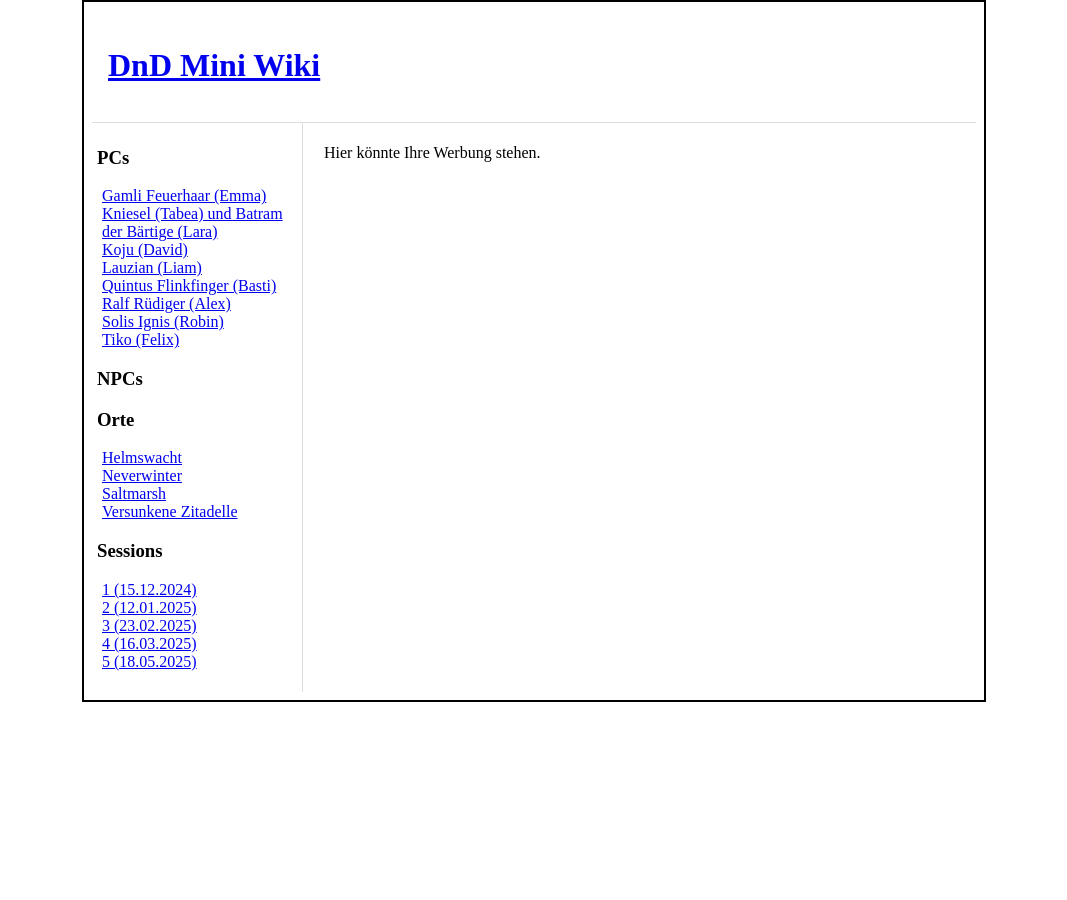
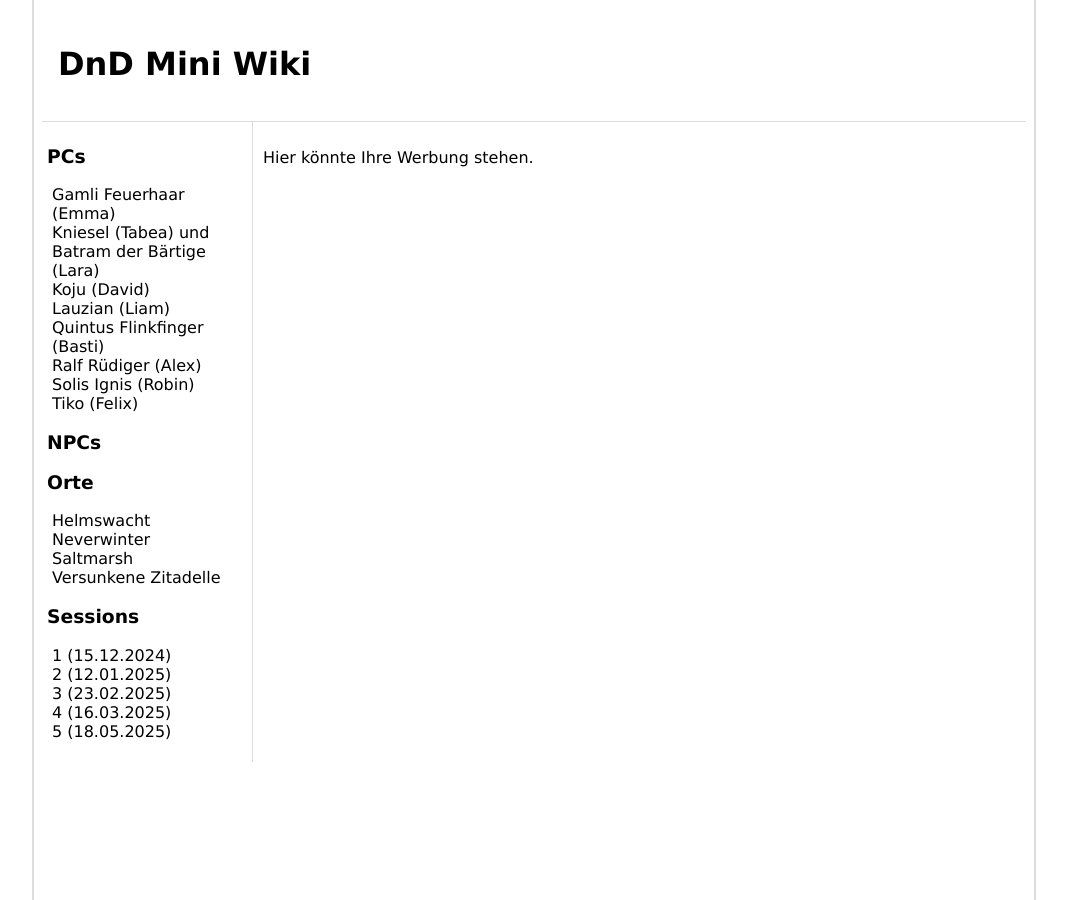
Before and after one commit to FelixDnD/FelixDnD.github.io, a Jekyll site: the page built from index.md, in a window 1280 px wide. Shown: the whole page, without its empty margins (106-1173 px from the left). Built offline with Jekyll 4.4.1, drawn with Linux system fonts in a browser that asks for light colours.

Commit message:
Basic styling, layout

```diff
--- a/assets/css/style.css
+++ b/assets/css/style.css
@@ -1,8 +1,11 @@
 html {
     margin-left: auto;
     margin-right: auto;
-    border: 2px solid black;
-    width: 900px;
+    border-left: 2px solid #ddd;
+    border-right: 2px solid #ddd;
+    width: 1000px;
+    min-height: 100%;
+    font-family: Verdana, Geneva, Tahoma, sans-serif;
 }
 
 .site-header {
@@ -18,7 +21,7 @@ html {
 
 .main-container {
   display: flex;
-  gap: 1rem;
+  overflow: hidden;
 }
 
 .sidebar {
@@ -29,8 +32,8 @@ html {
 }
 
 .content {
-  flex-grow: 1;
-  padding: 5px;
+  flex-grow: 0;
+  padding: 10px;
 }
 
 .sidebar ul {
@@ -46,8 +49,18 @@ html {
   color: black;
   background-color: white;
   border: none;
-  margin: 1rem;
 }
+
+a {
+  font: inherit;
+  color: inherit;
+  text-decoration: none;
+}
+
+a:hover {
+  text-decoration: underline;
+}
+
 
 @media only screen and (max-width: 1000px) {
   html {
@@ -55,16 +68,20 @@ html {
   }
 
   .main-container {
-    flex-direction: column;
+    flex-direction: row;
+  }
+
+  .content {
+    min-width: 95%;
+    overflow: hidden;
   }
 
   .sidebar {
-    width: 100%;
     display: none;
   }
 
   .sidebar.active {
-    display: block;
+    display: flex;
   }
 
   .sidebar-toggle {
```
Also changed, not shown: 2 other files.
